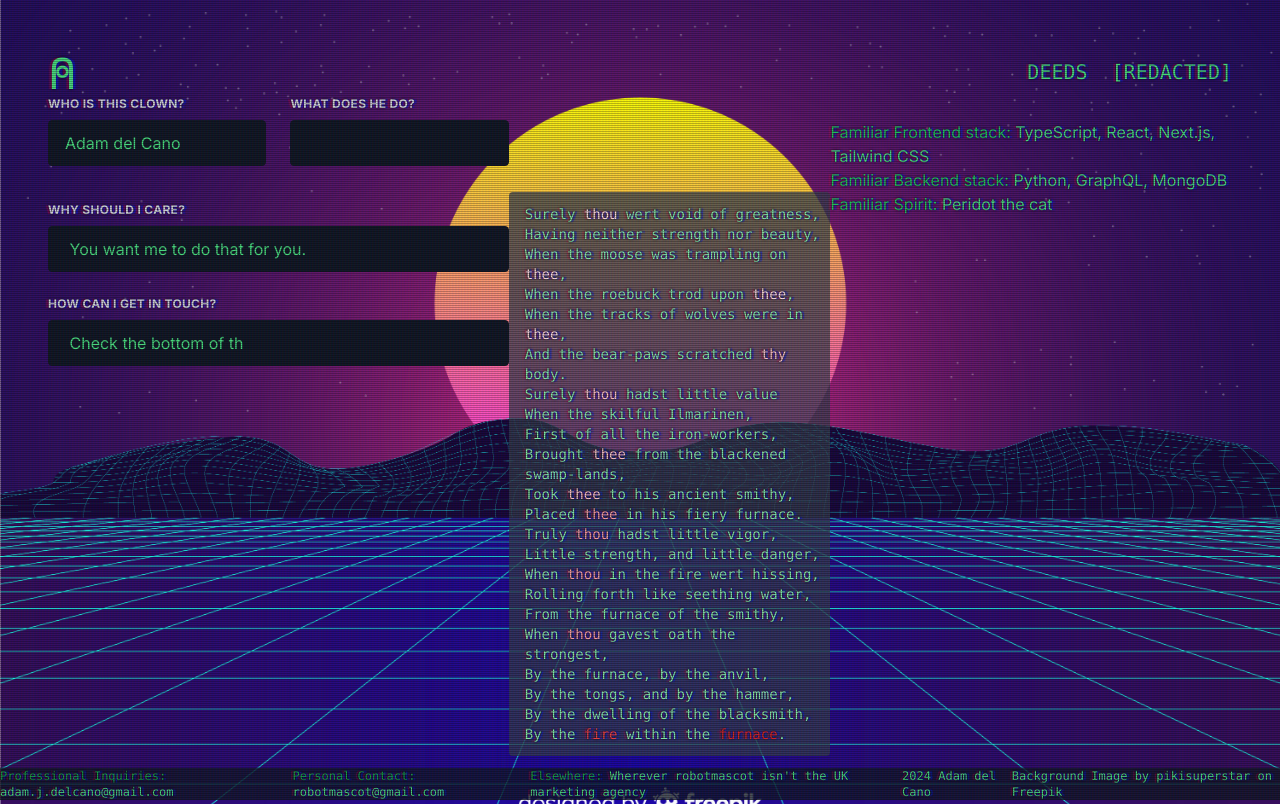
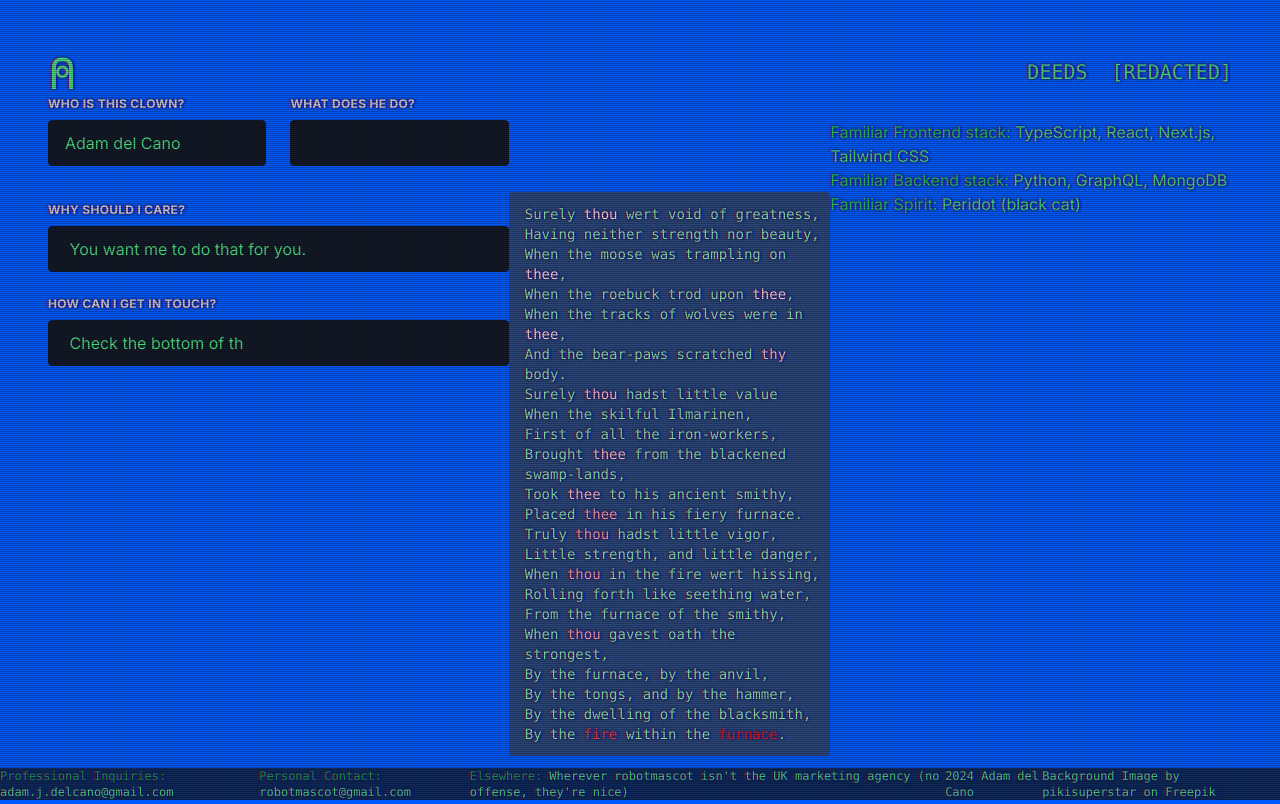
Before and after one commit to adamdelcano/adamdelcano.github.io, a Next.js app: page / in a window 1280 px wide. Built offline with nearby package versions, Linux system fonts and the light colour scheme.

Commit message:
testing update

```diff
--- a/src/app/page.tsx
+++ b/src/app/page.tsx
@@ -46,7 +46,7 @@ export default function Home() {
     };
   }, []);
   return (
-    <main className="flex min-h-screen flex-col items-center justify-start p-12 px-18 crt bg-[url('/2630264.jpg')] bg-cover">
+    <main className="flex min-h-screen flex-col items-center justify-start p-12 px-18 crt bg-background-main bg-cover">
       <header className="flex flex-row justify-between w-full text-green-400 font-mono p-18">
         <p className="flex flex-row text-5xl has-tooltip">
           ⍝
@@ -135,7 +135,6 @@ export default function Home() {
           </div>
         </form>
         <div
-          id="typed-message"
           className="flex self-center align-center items-center justify-center mx-auto"
         >
           <p className="text-green-300 font-mono rounded py-3 px-4 pr-1 mt-24 text-sm bg-gray-700/75">
@@ -208,7 +207,7 @@ export default function Home() {
           <span className="text-green-400">Python, GraphQL, MongoDB</span>
           <br />
           Familiar Spirit:{" "}
-          <span className="text-green-400">Peridot the cat</span>
+          <span className="text-green-400">Peridot (black cat)</span>
         </p>
 
       </div>
@@ -223,7 +222,7 @@ export default function Home() {
         </p>
         <p>
           <span className="text-green-600">Elsewhere: </span> Wherever
-          robotmascot isn&apos;t the UK marketing agency
+          robotmascot isn&apos;t the UK marketing agency (no offense, they&apos;re nice)
         </p>
         <p className="flex flex-row self-center">2024 Adam del Cano</p>
         <p>
--- a/tailwind.config.ts
+++ b/tailwind.config.ts
@@ -15,6 +15,12 @@ const config: Config = {
         "gradient-conic":
           "conic-gradient(from 180deg at 50% 50%, var(--tw-gradient-stops))",
       },
+      colors: {
+        'background-focus': '#FF005A',
+        'text-main': '#FFA500',
+        'background-main': '#005AFF',
+        'text-focus': '#00FFA5',
+      }
     },
   },
   plugins: [],
```
Also changed, not shown: public/rm218batch7-aum-05.jpg (added).
